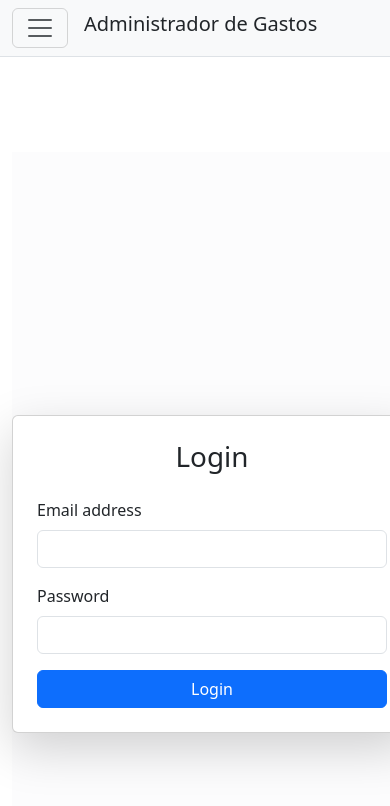
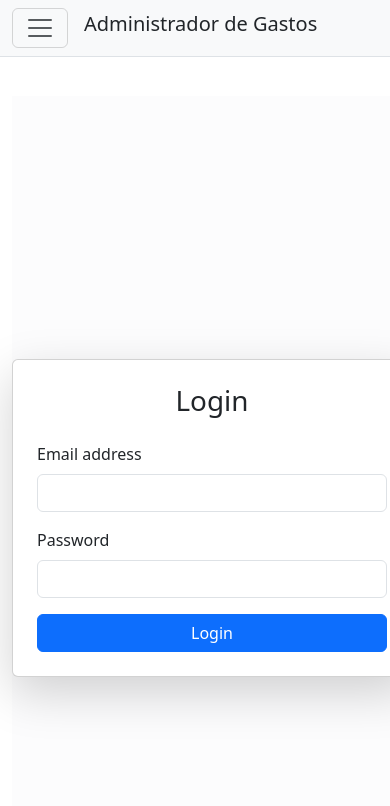
Before and after one commit to narielponce/personal-expenses-manager, a Vue app in the folder frontend/: page / in a window 390 px wide. Shown: the top 806 px of the page. Built offline with nearby package versions, Linux system fonts and the light colour scheme; sample sign-in values are in the browser's storage.

Commit message:
Fix: Espacios en UI mobile

```diff
--- a/frontend/src/components/layouts/SidebarLayout.vue
+++ b/frontend/src/components/layouts/SidebarLayout.vue
@@ -40,7 +40,7 @@
         </div>
       </nav>
 
-      <div class="container-fluid mt-5 pt-3">
+      <div class="container-fluid mt-4 pt-1">
         <slot></slot> <!-- Main content goes here -->
       </div>
     </div>
@@ -106,7 +106,7 @@ const handleLogoutAndDismiss = () => {
 }
 
 /* Adjust main content padding for fixed navbar */
-.container-fluid.mt-5.pt-3 {
-  padding-top: calc(3rem + 56px) !important; /* Adjust for navbar height (approx 56px) */
+.container-fluid.mt-4.pt-1 {
+  padding-top: calc(1rem + 56px) !important; /* Reducido de 3rem a 1rem + altura navbar */
 }
 </style>
--- a/frontend/src/views/HomeView.vue
+++ b/frontend/src/views/HomeView.vue
@@ -1,5 +1,5 @@
 <template>
-  <div class="container mt-3">
+  <div class="container mt-0">
     <ExpenseForm />
   </div>
 </template>
--- a/frontend/src/views/expenses/ExpenseForm.vue
+++ b/frontend/src/views/expenses/ExpenseForm.vue
@@ -1,11 +1,11 @@
 <template>
-  <div class="container mt-2 mb-3 px-2" style="max-width: 500px;">
+  <div class="container mt-0 mb-3 px-2" style="max-width: 500px;">
     <!-- Header con Bienvenida -->
-    <div v-if="authStore.user" class="text-center mb-2">
+    <div v-if="authStore.user" class="text-center mt-1 mb-1">
       <p class="text-muted small mb-0">Bienvenido, <span class="fw-bold text-dark">{{ authStore.user.email }}</span></p>
     </div>
 
-    <h2 class="h6 text-center mb-3 fw-bold text-dark">{{ isEditMode ? 'Editar Movimiento' : 'Registrar Movimiento' }}</h2>
+    <h2 class="h6 text-center mt-2 mb-2 fw-bold text-dark">{{ isEditMode ? 'Editar Movimiento' : 'Registrar Movimiento' }}</h2>
 
     <div v-if="error" class="alert alert-danger py-1 px-2 small mb-2" role="alert">
       {{ error.message }}
```
